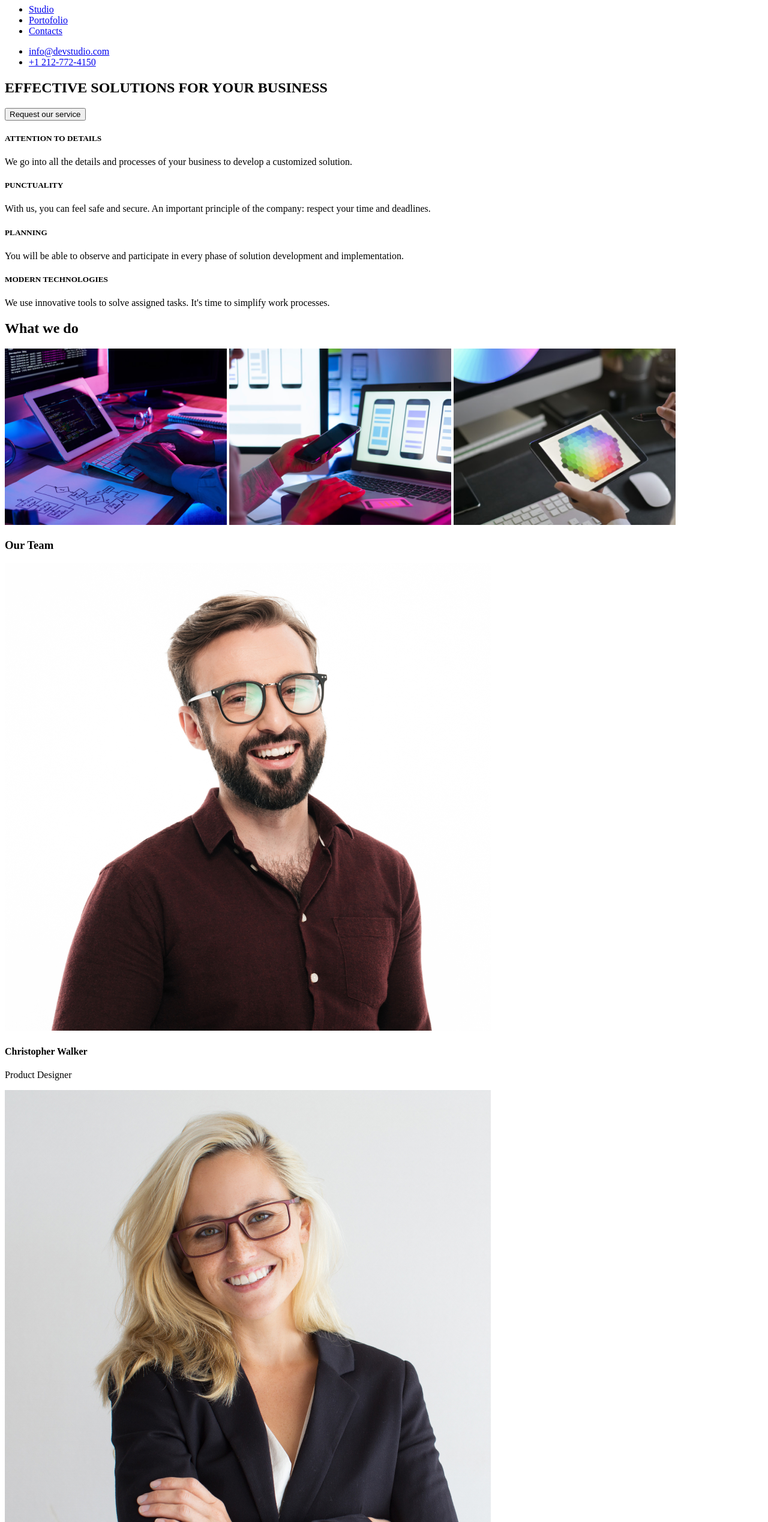
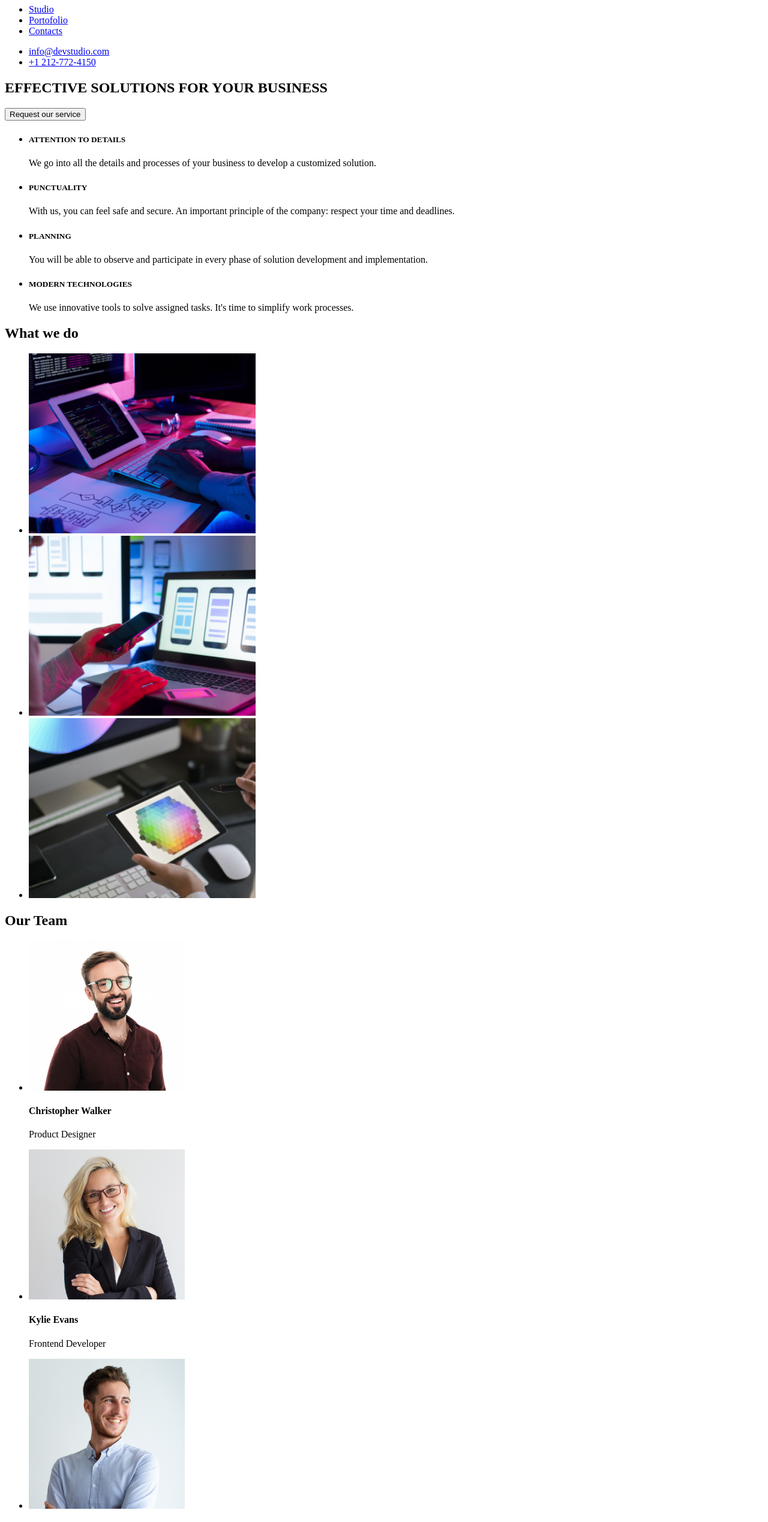
Before and after one commit to ToaderG85/goit-markup-hw-01, a plain HTML site: page index.html in a window 1280 px wide. Shown: the part 73-2610 px from the top of the page at 60% size. Drawn offline with Linux system fonts and the light colour scheme.

Commit message:
homework#1 update

```diff
--- a/index.html
+++ b/index.html
@@ -6,74 +6,87 @@
     </head>
     <body>
         <header>
-            <h1>WebStudio</h1>
+            <h1><a href="index.html">WebStudio</a></h1>
             <nav>
                 <ul>
                     <li><a href="studio.html">Studio</a></li>
                     <li><a href="portofolio.html">Portofolio</a></li>
                     <li><a href="contacts.html">Contacts</a></li>
                 </ul>
+            </nav>
             <ul>
                 <li><a href="mailto:info@devstudio.com">info@devstudio.com</a></li>
                 <li><a href="tel:+123456789">+1 212-772-4150</a></li>
             </ul>
-            </nav>
         </header>
         <main>
             <section>
-                <h1>EFFECTIVE SOLUTIONS FOR YOUR BUSINESS</h1>
-                <button>Request our service</button>
+                <h2>EFFECTIVE SOLUTIONS FOR YOUR BUSINESS</h2>
+                <input type="button" value="Request our service">
             </section>
             <section>
-                <div>
+                <ul>
+                    <li>
                         <h5>ATTENTION TO DETAILS</h5>
                         <p>We go into all the details and processes of your business to develop a customized solution.</p>
-                </div>
-                <div>
+                    </li>
+                    <li>
                         <h5>PUNCTUALITY</h5>
                         <p>With us, you can feel safe and secure. An important principle of the company: respect your time and deadlines.</p>
-                </div>
-                <div>
+                    </li>
+                    <li>
                         <h5>PLANNING</h5>
                         <p>You will be able to observe and participate in every phase of solution development and implementation.</p>
-                </div>
-                <div>
+                    </li>
+                    <li>
                         <h5>MODERN TECHNOLOGIES</h5>
                         <p>We use innovative tools to solve assigned tasks. It's time to simplify work processes.</p>
-                </div>
+                    </li>
+                </ul>
             </section>
             <section>
                 <h2>What we do</h2>
-                <img src="images/image1.png" alt="desktop">
-                <img src="images/image2.png" alt="mobile phone">
-                <img src="images/image3.png" alt="tablet">
+                <ul>
+                    <li>
+                        <img height="300" src="images/image1.jpg" alt="desktop">
+                    </li>
+                    <li>
+                        <img height="300" src="images/image2.jpg" alt="mobile phone">
+                    </li>
+                    <li>
+                        <img height="300" src="images/image3.jpg" alt="tablet">
+                    </li>
+                </ul>
+
             </section>
             <section>
-                <h3>Our Team</h3>
-                <div>
-                    <img src="images/employee/employee1.jpg" alt="man with brown shirt">
+                <h2>Our Team</h2>
+                <ul>
+                    <li>
+                        <img height="250" src="images/employee/employee1.jpg" alt="man with brown shirt">
                         <h4>Christopher Walker</h4>
                         <p>Product Designer</p>
-                </div>
-                                <div>
-                    <img src="images/employee/employee2.jpg" alt="blonde woman">
+                    </li>
+                    <li>
+                        <img height="250" src="images/employee/employee2.jpg" alt="blonde woman">
                         <h4>Kylie Evans</h4>
                         <p>Frontend Developer</p>
-                </div>
-                <div>
-                    <img src="images/employee/employee3.jpg" alt="man with light blue shirt">
+                    </li>
+                    <li>
+                        <img height="250" src="images/employee/employee3.jpg" alt="man with light blue shirt">
                         <h4>Ryan Harris</h4>
                         <p>Marketing</p>
-                </div>
-                <div>
-                    <img src="images/employee/employee4.jpg" alt="man with black t-shirt">
+                    </li>
+                    <li>
+                        <img height="250" src="images/employee/employee4.jpg" alt="man with black t-shirt">
                         <h4>Tyler Moore</h4>
                         <p>UI Designer</p>
-                </div>
+                    </li>
+                </ul>
              </section>
         </main>
         <footer>
-            <h3>WebStudio</h3>
+            <h3><a href="index.html">WebStudio</a></h3>
             <address>695 Park Ave, NY 10065, USA</address>
             <p>info@devstudio.com</p>
             <p>+1 212-772-4150</p>
```
Also changed, not shown: images/image1.jpg (renamed from images/image1.png), images/image2.jpg (renamed from images/image2.png), images/image3.jpg (renamed from images/image3.png). Lines whose indentation alone changed are shown as unchanged.
